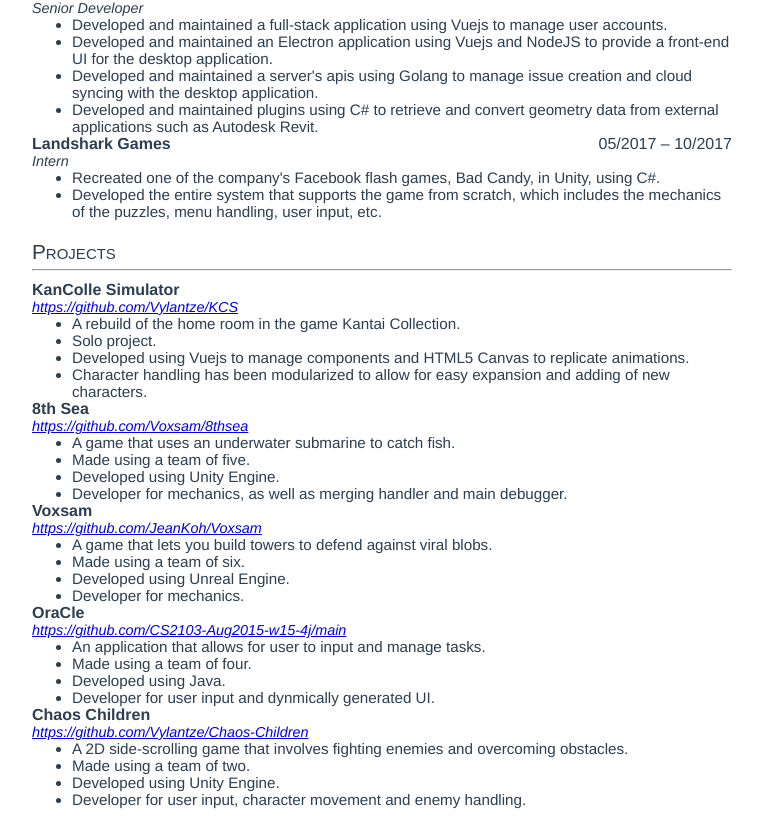
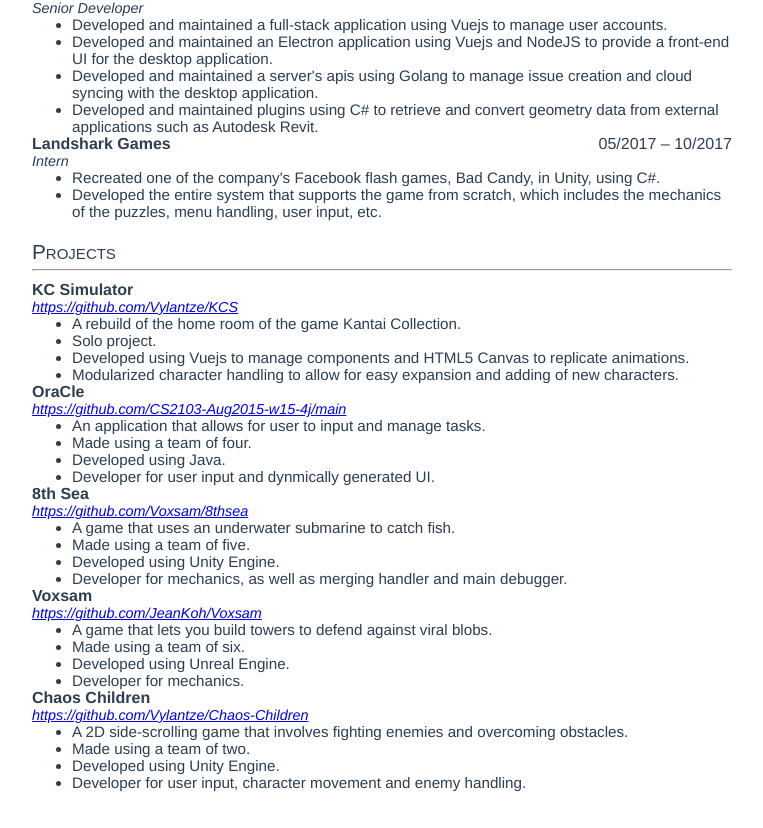
Before and after one commit to Vylantze/resume, a Vue app: page / in a window 1280 px wide. Shown: the part 495-1323 px from the top of the page, without its empty margins (258-1021 px from the left). Built offline with nearby package versions, Linux system fonts and the light colour scheme.

Commit message:
Move around the entries. Update the KCS text.

```diff
--- a/src/components/Body.vue
+++ b/src/components/Body.vue
@@ -97,17 +97,32 @@
     >
       <SectionedLine>
         <div slot="left">
-          <b>KanColle Simulator</b>
+          <b>KC Simulator</b>
         </div>
       </SectionedLine>
       <div class="italics note">
         <a href="https://github.com/Vylantze/KCS">https://github.com/Vylantze/KCS</a>
       </div>
       <ul>
-        <li>A rebuild of the home room in the game Kantai Collection.</li>
+        <li>A rebuild of the home room of the game Kantai Collection.</li>
         <li>Solo project.</li>
         <li>Developed using Vuejs to manage components and HTML5 Canvas to replicate animations.</li>
-        <li>Character handling has been modularized to allow for easy expansion and adding of new characters.</li>
+        <li>Modularized character handling to allow for easy expansion and adding of new characters.</li>
+      </ul>
+
+      <SectionedLine>
+        <div slot="left">
+          <b>OraCle</b>
+        </div>
+      </SectionedLine>
+      <div class="italics note">
+        <a href="https://github.com/CS2103-Aug2015-w15-4j/main">https://github.com/CS2103-Aug2015-w15-4j/main</a>
+      </div>
+      <ul>
+        <li>An application that allows for user to input and manage tasks.</li>
+        <li>Made using a team of four.</li>
+        <li>Developed using Java.</li>
+        <li>Developer for user input and dynmically generated UI.</li>
       </ul>
 
       <SectionedLine>
@@ -138,21 +153,6 @@
         <li>Made using a team of six.</li>
         <li>Developed using Unreal Engine.</li>
         <li>Developer for mechanics.</li>
-      </ul>
-
-      <SectionedLine>
-        <div slot="left">
-          <b>OraCle</b>
-        </div>
-      </SectionedLine>
-      <div class="italics note">
-        <a href="https://github.com/CS2103-Aug2015-w15-4j/main">https://github.com/CS2103-Aug2015-w15-4j/main</a>
-      </div>
-      <ul>
-        <li>An application that allows for user to input and manage tasks.</li>
-        <li>Made using a team of four.</li>
-        <li>Developed using Java.</li>
-        <li>Developer for user input and dynmically generated UI.</li>
       </ul>
 
       <SectionedLine>
```
